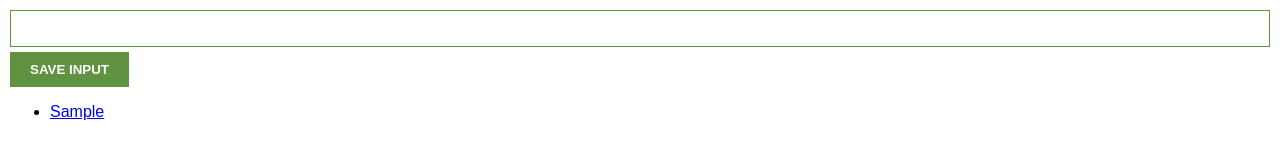
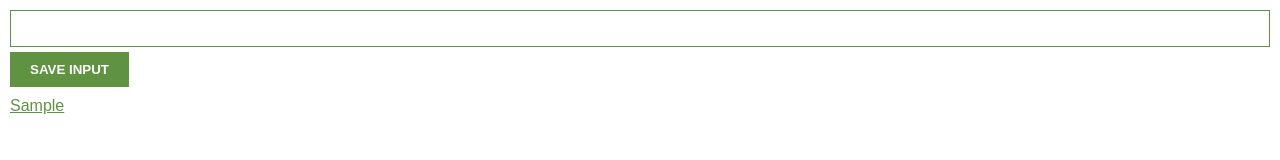
Before and after one commit to HanningtoneM/Chrome-Extension, a plain HTML site: page Index.html in a window 1280 px wide. Both pictures are taken after typing "Sample" into the empty fields and a click on the button "SAVE INPUT". Drawn offline with Linux system fonts and the light colour scheme.

Commit message:
Add style to li

```diff
--- a/style.css
+++ b/style.css
@@ -1,5 +1,7 @@
 * {
     box-sizing: border-box;
+    padding: 0;
+    margin: 0;
 }
 
 body {
@@ -22,3 +24,16 @@ button {
    padding: 10px 20px;
    font-weight: bold;
 }
+
+ul {
+   list-style-type: none;
+   margin-top: 10px;
+}
+
+li {
+   margin-top: 5px;
+}
+
+a {
+   color: #5f9341;
+}
```
